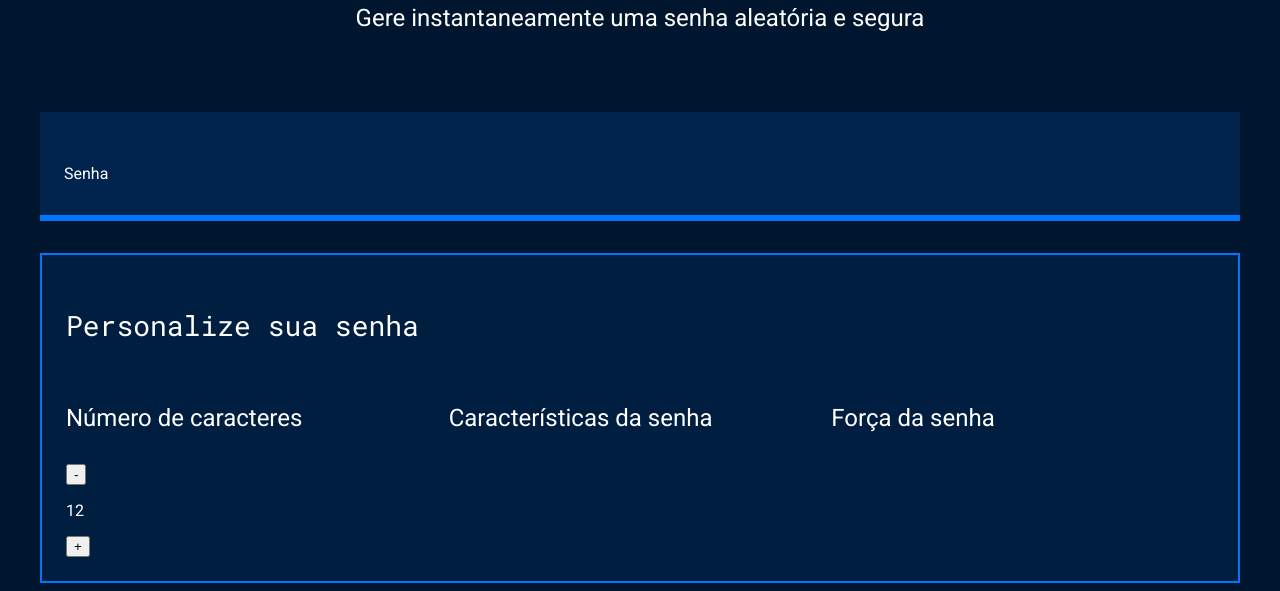
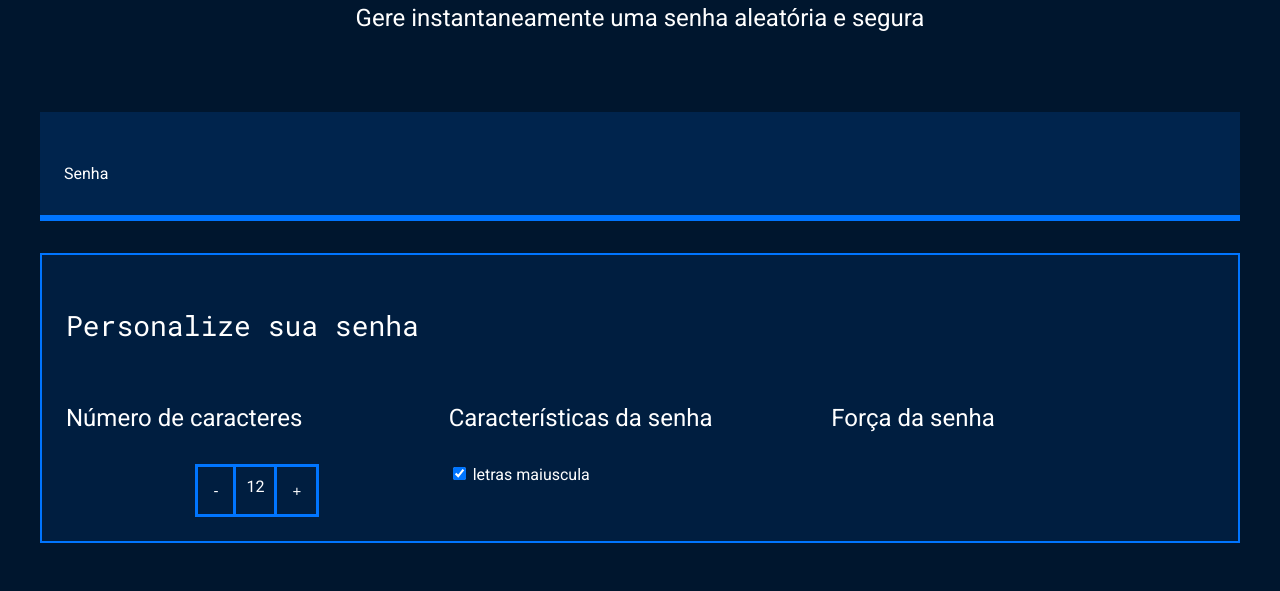
Before and after one commit to karolineFG/gerador-de-senha, a plain HTML site: page gerador-de-senha-karol/index.html in a window 1280 px wide. Shown: the part 214-805 px from the top of the page. Drawn offline with Linux system fonts and the light colour scheme.

Commit message:
Add files via upload

```diff
--- a/gerador-de-senha-karol/index.html
+++ b/gerador-de-senha-karol/index.html
@@ -24,7 +24,7 @@
             <div class="parametro-coluna__senha">
                 <div class="parametro-senha">
                     <h4 class="parametro-senha__titulo">Número de caracteres</h4>
-                    <div class="parametro-senha__botao">
+                    <div class="parametro-senha-botoes">
                         <button class="parametro-senha__botao">-</button>
                         <p class="parametro-senha__texto">12</p>
                         <button class="parametro-senha__botao">+</button>
@@ -32,6 +32,10 @@
                 </div>
                 <div class="parametro-senha">
                     <h4 class="parametro-senha__titulo">Características da senha</h4>
+                    <div class="parametro-senha-checkbox">
+                        <input name="maiusculo" type="checkbox" class="checkbox" checked>
+                        <label for="maiusculo">letras maiuscula</label>
+                    </div>
                 </div>
                 <div class="parametro-senha">
                     <h4 class="parametro-senha__titulo">Força da senha</h4>
--- a/gerador-de-senha-karol/style.css
+++ b/gerador-de-senha-karol/style.css
@@ -86,19 +86,27 @@ body{
     margin: 0 auto;
 }
 
-.parametro-senha__botoes {
+.parametro-senha-botoes {
     display:flex;
     justify-content: center;
+}
 
+.parametro-senha__botao{
+    background-color: var(--fundo-texto);
+    color: var(--branco);
+    border: 3px solid var(--borda);
+    padding: 15px;
+    font-size: 15px;
+    cursor: pointer;
+}
 
+.parametro-senha__texto{
+   padding: 10px;
+   border-top: 3px solid var(--borda);
+   border-bottom: 3px solid var(--borda);
+   margin: 0;
+}
 
-        background-color: var(--fundo-texto);
-        color: var(--branco);
-        border: 2px solid var(--borda);
-        padding: 24px;
-        font-size: 24px;
-        cursor: pointer;
-}
 @media screen and (min-width: 768px) {
     .parametro-coluna__senha{
         flex-direction: row;
```
